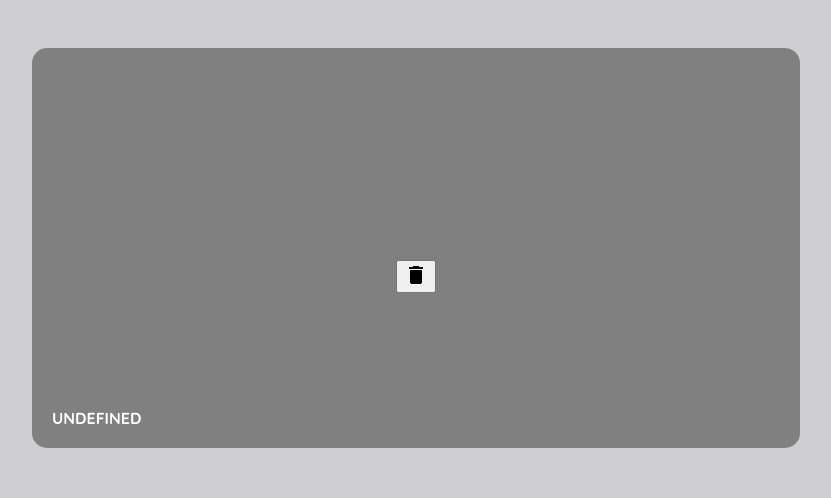
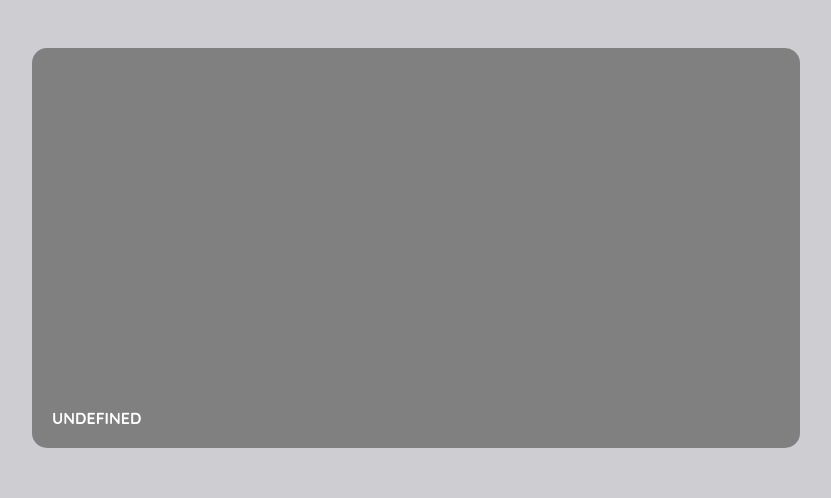
Before and after one commit to OlaFro/React-color-palette-generator, a React (Create React App) app: page / in a window 1280 px wide. Both pictures are taken after a click on the button "Add Color". Shown: the top 498 px of the page, without its empty margins (224-1055 px from the left). Built offline with nearby package versions, Linux system fonts and the light colour scheme.

Commit message:
buttons added and styled

```diff
--- a/package.json
+++ b/package.json
@@ -3,6 +3,7 @@
   "version": "0.1.0",
   "private": true,
   "dependencies": {
+    "@material-ui/icons": "^4.9.1",
     "@material-ui/styles": "^4.10.0",
     "@testing-library/jest-dom": "^5.11.6",
     "@testing-library/react": "^11.2.2",
@@ -12,6 +13,7 @@
     "react-color": "^2.19.3",
     "react-color-hook": "^1.0.5",
     "react-dom": "^17.0.1",
+    "react-icons": "^3.11.0",
     "react-scripts": "4.0.0",
     "react-sortable-hoc": "^1.11.0",
     "uuid": "^8.3.1",
--- a/public/index.html
+++ b/public/index.html
@@ -16,6 +16,12 @@
       rel="stylesheet"
     />
     <link rel="apple-touch-icon" href="%PUBLIC_URL%/logo192.png" />
+    <link
+      rel="stylesheet"
+      href="https://cdnjs.cloudflare.com/ajax/libs/font-awesome/5.15.1/css/all.min.css"
+      integrity="sha512-+4zCK9k+qNFUR5X+cKL9EIR+ZOhtIloNl9GIKS57V1MyNsYpYcUrUeQc9vNfzsWfV28IaLL3i96P9sdNyeRssA=="
+      crossorigin="anonymous"
+    />
     <!--
       manifest.json provides metadata used when your web app is installed on a
       user's mobile device or desktop. See https://developers.google.com/web/fundamentals/web-app-manifest/
--- a/src/DraggableColorBox.js
+++ b/src/DraggableColorBox.js
@@ -1,33 +1,27 @@
 import React from "react";
-import IconButton from "@material-ui/core/IconButton";
-import DeleteIcon from "@material-ui/icons/Delete";
 import styles from "./styles/DraggableColorBoxStyles";
 import { withStyles } from "@material-ui/core/styles";
 import { SortableElement } from "react-sortable-hoc";
 
 const DraggableColorBox = SortableElement((props) => {
-  const { classes, deleteBox, id, color, palette, setPalette } = props;
+  const { classes, id, color, deleteBox } = props;
+
   return (
     <div className={classes.box} style={{ backgroundColor: color }}>
-      <div>
-        <span className={classes.text}>{`${color}`}</span>
-
-        <IconButton
-          aria-label="delete"
-          className={classes.icon}
-          style={{ color: "white" }}
-        >
-          {console.log(id)}
-          <button
-            onClick={() => {
-              console.log("test");
-              let filtered = palette.filter((elem) => elem.id !== id);
-              setPalette(filtered);
-            }}
-          >
-            <DeleteIcon />
-          </button>
-        </IconButton>
+      <span className={classes.colorNumber}>{`${color}`}</span>
+      <div className={classes.buttons}>
+        <a href="#" className={classes.button}>
+          shades
+        </a>
+        <a href="#" className={classes.button}>
+          copy
+        </a>
+        <a href="#" className={classes.button}>
+          move
+        </a>
+        <button className={classes.button} onClick={() => deleteBox(id)}>
+          del
+        </button>
       </div>
     </div>
   );
--- a/src/styles/DraggableColorBoxStyles.js
+++ b/src/styles/DraggableColorBoxStyles.js
@@ -3,23 +3,62 @@ export default {
     flex: "1",
     height: "100%",
     display: "flex",
+    flexGrow: "1",
     flexDirection: "column",
     color: "white",
-    textTransform: "uppercase",
     fontFamily: "'Quicksand', monospace",
     justifyContent: "space-around",
     alignItems: "space-around",
     position: "relative",
+    transition: "200ms",
+    "&:hover": {
+      flexGrow: "2",
+    },
   },
-  text: {
+
+  colorNumber: {
     position: "absolute",
     bottom: "20px",
     left: "20px",
+    textTransform: "uppercase",
   },
-  icon: {
-    position: "absolute",
-    top: "50%",
-    left: "50%",
-    transform: "translateX(-50%)",
+
+  buttons: {
+    margin: "auto",
+    display: "flex",
+    flexDirection: "column",
+    width: "100%",
+    height: "60%",
+    alignItems: "center",
+    justifyContent: "space-around",
+    opacity: "0",
+    cursor: "pointer",
+    "&:hover": {
+      opacity: "1",
+    },
+  },
+
+  button: {
+    textDecoration: "none",
+    fontFamily: "'Quicksand', monospace",
+    fontSize: "1rem",
+    width: "4.7rem",
+    height: "2rem",
+    border: "none",
+    borderRadius: "15px",
+    backgroundColor: "transparent",
+    color: "rgba(255,255,255,0.5)",
+
+    "&:hover": {
+      backgroundColor: "rgba(255,255,255,0.1)",
+    },
+
+    "&:active": {
+      outline: "none",
+      backgroundColor: "rgba(255,255,255,0.5)",
+    },
+    "&:focus": {
+      outline: "none",
+    },
   },
 };
```
Also changed, not shown: 1 other file (tests, documents, lock files or other folders).
